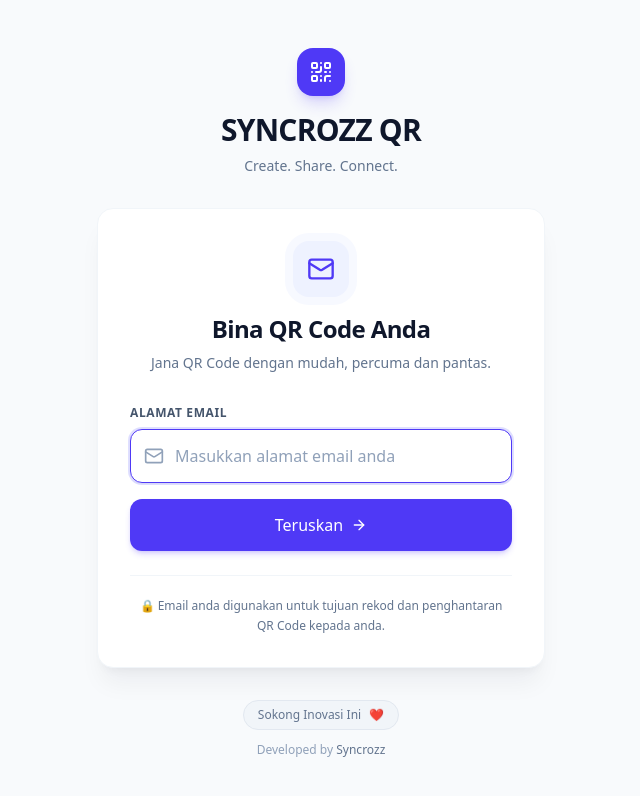
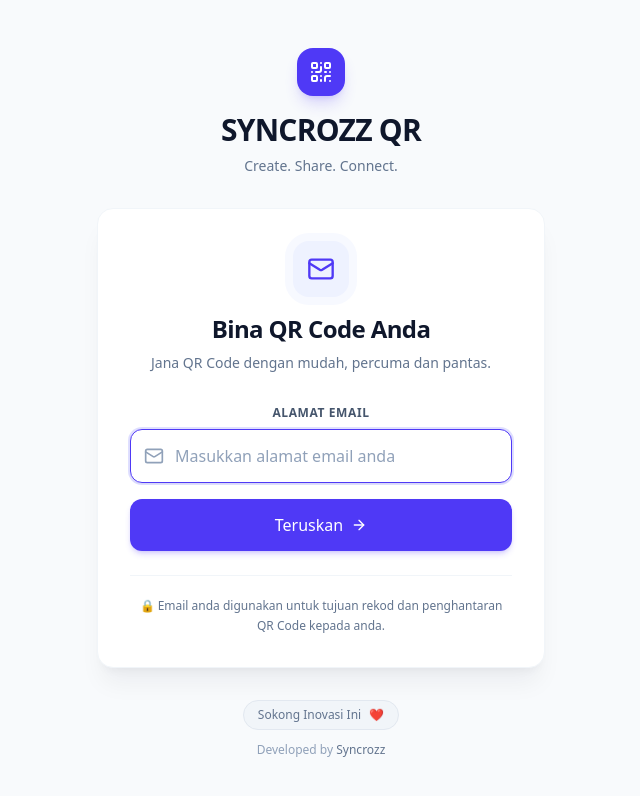
Before and after one commit to syncrozz/qr, a React (Vite) app: page / in a window 1280 px wide. Shown: the top 796 px of the page, without its empty margins (319-959 px from the left). Built offline with nearby package versions, Linux system fonts and the light colour scheme.

Commit message:
Kemaskini v4

```diff
--- a/src/components/EmailGate.tsx
+++ b/src/components/EmailGate.tsx
@@ -50,8 +50,11 @@ export const EmailGate: React.FC<EmailGateProps> = ({ initialEmail, onProceed })
 
       <form onSubmit={handleSubmit} className="space-y-4" noValidate>
         <div>
-          <label htmlFor="user-email-input" className="block text-xs font-semibold uppercase tracking-wider text-slate-600 mb-2">
-            Alamat Email
+          <label
+           htmlFor="user-email-input"
+           className="block text-xs font-semibold uppercase tracking-wider text-slate-600 mb-2 text-center"
+          >
+           Alamat Email
           </label>
           <div className="relative rounded-xl shadow-xs">
             <div className="absolute inset-y-0 left-0 pl-3.5 flex items-center pointer-events-none text-slate-400">
```
